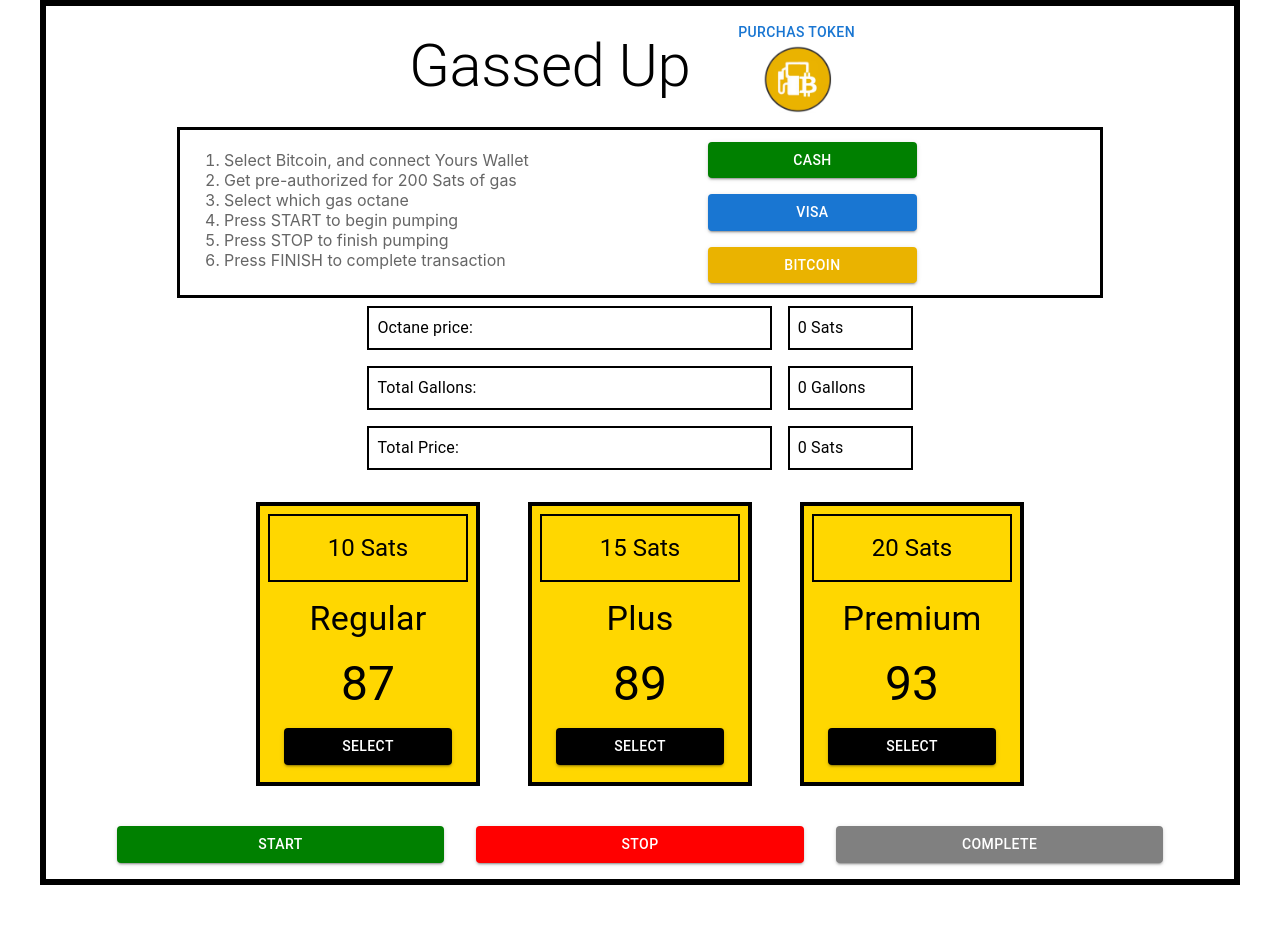
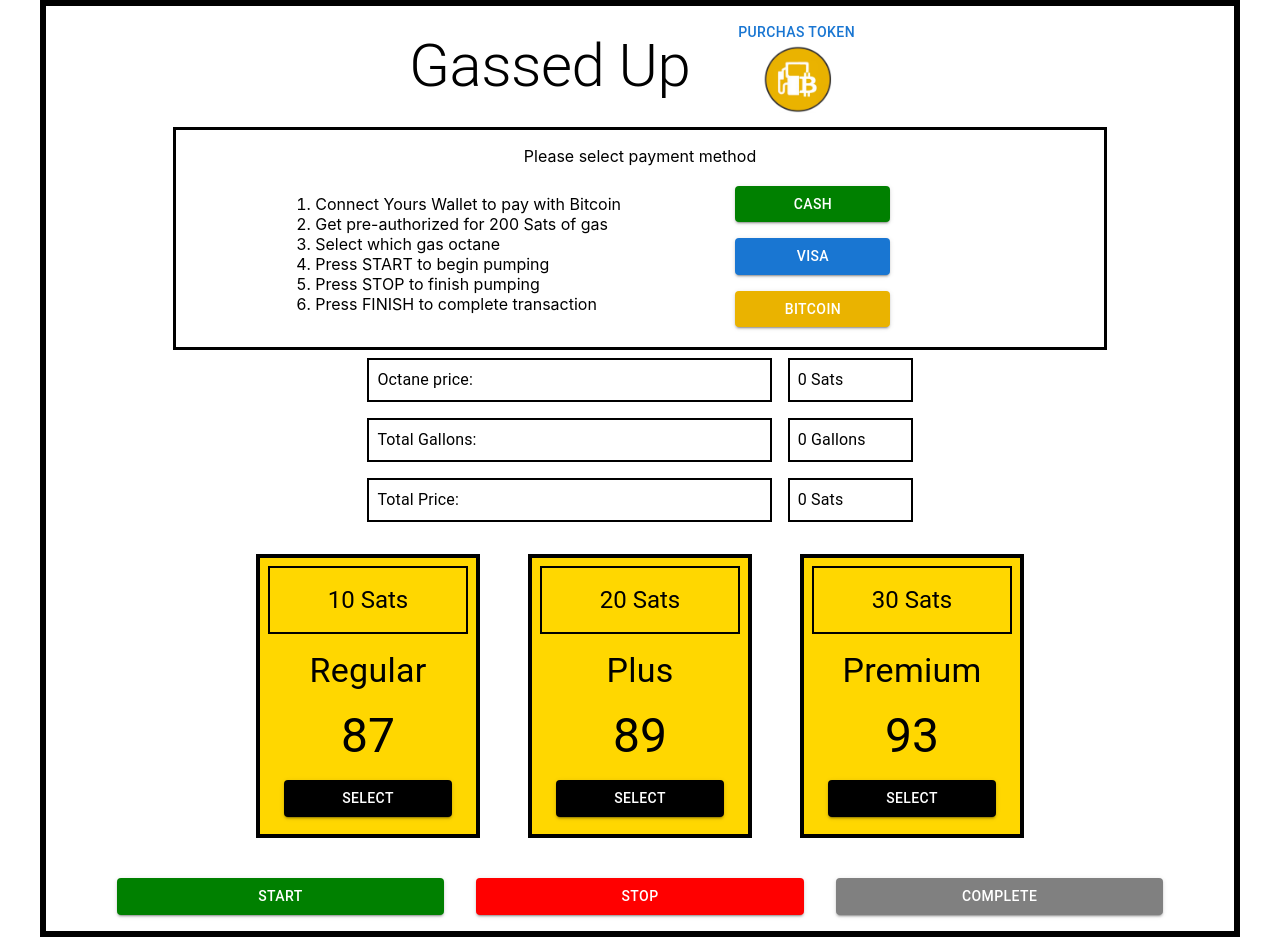
Before and after one commit to BSVArchie/GassedUp, a React (Create React App) app: page / in a window 1280 px wide. Before the commit the page ends 885 px from the top, so only its background shows below. Built offline with nearby package versions, Linux system fonts and the light colour scheme; what scrypt-ts would draw is missing.

Commit message:
added GasSation output

```diff
--- a/src/App.tsx
+++ b/src/App.tsx
@@ -82,7 +82,6 @@ const App: React.FC = () => {
       if (!isAuthenticated) {
         alert(`Buyer's Yours wallet is not connected: ${error}`)
       } else {
-        // const gassStationAddr = PubKeyHash('02eec213d43ed5be4f73af118aa5b71cad2451c674dc09375a141bab85cf2b3ab7')
 
         const buyerPubKey = PubKey(toHex(await signer.getDefaultPubKey()))
         const buyerAddress = pubKey2Addr(buyerPubKey)
@@ -117,19 +116,13 @@ const App: React.FC = () => {
             <Token/>
           </Box>
         </Box>
-        <Box width='80%' sx={{
-          border: '3px solid black',
-          color: '#666666',
-          display: 'flex',
-          justifyContent: 'center',
-          padding: '0.25rem',
-          textAlign: 'left',
-          m: 'auto',
-        }}>
+        <Box  width='80%' sx={{ border: '3px solid black', display: 'flex', flexDirection: 'column', justifyContent: 'center', m: 'auto', p: 1 }}>
+          <Box sx={{p: 1}}>{currentTxId.length > 0 ? `Current TxId: ${currentTxId}`: 'Please select payment method'}</Box>
+          <Box width='80%' sx={{ display: 'flex', justifyContent: 'center', padding: '0.25rem', textAlign: 'left', m: 'auto' }}>
             <Box>
               <ol>
                 <li>
-                Select Bitcoin, and connect Yours Wallet
+                  Connect Yours Wallet to pay with Bitcoin
                 </li>
                 <li>
                   Get pre-authorized for 200 Sats of gas
@@ -171,6 +164,9 @@ const App: React.FC = () => {
                   </DialogActions>
               </Dialog>
             </Container>
+
+          </Box>
+
         </Box>
         <GasPump currentTxId={currentTxId} amount={amount}/>
       </Container>
--- a/src/GasPump.tsx
+++ b/src/GasPump.tsx
@@ -114,6 +114,12 @@ const GasPump: React.FC<GasPumpProps> = ({ currentTxId, amount }) => {
             console.log(`result: ${result.tx.id}`)
             alert("Yay! You just got gassed up! ⛽️")
             alert(result.tx.id);
+            console.log('Octane price: ', octanePrice)
+            setOctanePrice(0)
+            console.log('Total gallons pumped: ', gallons)
+            setGallons(0)
+            console.log('Total price: ', totalPrice)
+            setTotalPrice(0)
         })
       } catch(error) {
         console.log(error)
@@ -187,7 +193,7 @@ const GasPump: React.FC<GasPumpProps> = ({ currentTxId, amount }) => {
           <Box sx={{ backgroundColor: 'gold', border: '4px solid black', display: 'flex', flexDirection: 'column', p: 1, m: 3, width: 200, height: 260 }}>
             <Box sx={{ border: '2px solid black'}}>
               <Typography variant='h5'sx={{ p: 2}}>
-                15 Sats
+                20 Sats
               </Typography>
             </Box>
             <Typography variant='h4'sx={{ p: 2 }}>
@@ -198,7 +204,7 @@ const GasPump: React.FC<GasPumpProps> = ({ currentTxId, amount }) => {
             </Typography>
             <Button variant="contained" sx={{ m: 2, bgcolor: 'black', "&:hover": { bgcolor: 'black' } }}
               disabled={areButtonsDisabled}
-              onClick={() => setPrice(15)}>
+              onClick={() => setPrice(20)}>
                 Select
             </Button>
           </Box>
@@ -206,7 +212,7 @@ const GasPump: React.FC<GasPumpProps> = ({ currentTxId, amount }) => {
           <Box sx={{ backgroundColor: 'gold', border: '4px solid black', display: 'flex', flexDirection: 'column', p: 1, m: 3, width: 200, height: 260 }}>
             <Box sx={{ border: '2px solid black'}}>
               <Typography variant='h5'sx={{ p: 2}}>
-                20 Sats
+                30 Sats
               </Typography>
             </Box>
             <Typography variant='h4'sx={{ p: 2}}>
@@ -217,7 +223,7 @@ const GasPump: React.FC<GasPumpProps> = ({ currentTxId, amount }) => {
             </Typography>
             <Button variant="contained" sx={{ m: 2, bgcolor: 'black', "&:hover": { bgcolor: 'black' } }}
               disabled={areButtonsDisabled}
-              onClick={() => setPrice(20)}>
+              onClick={() => setPrice(30)}>
                 Select
             </Button>
           </Box>
--- a/src/contracts/gassedupApp.ts
+++ b/src/contracts/gassedupApp.ts
@@ -32,6 +32,12 @@ export class GassedupApp extends SmartContract {
   @prop()
   readonly gasPumpPublicKey: PubKey
 
+
+  // Gas pump will send the send payment to the gas station address after each transaction
+  // This is similar to moving money from the register to a safe for security and more efficient accounting
+  @prop()
+  readonly gasStationPubKey: PubKey
+
   // Buyer is going to pay with Yours Wallet - which has PrivKey, PubKey, and Address
   // Buyer signs the initial SmartContract deploy (with the prepayment)
   @prop(true)
@@ -48,8 +54,10 @@ export class GassedupApp extends SmartContract {
     this.buyerAddress = buyerAddress
     this.prepaymentAmount = prepaymentAmount
 
+    this.gasStationPubKey = PubKey(toByteString("02735235e7a21112c33c2cad159fc9ac1c8529624ce8769580462159d1ace47a10"))
+
     // update this PublicKey with your GasPump's PubKey (see getPubKey.js)
-    this.gasPumpPublicKey = PubKey(toByteString("023d63daaf3f2c63462563a14cac33b8fb7742ff61148285fdc7a9a8bc308c75ee"))
+    this.gasPumpPublicKey = PubKey(toByteString("02bdac4af01dfdfbd98e656e254613f23c0b7c537882edca4cae95cf5bd0713997"))
   }
 
   // TODO 2: also enable Buyer to redeem the SmartContract in an exception case.
@@ -62,14 +70,15 @@ export class GassedupApp extends SmartContract {
     assert(this.checkSig(sig, this.gasPumpPublicKey), 'checkSig failed')
     assert(this.prepaymentAmount >= totalPrice, 'Error: totalPrice is more than the Buyer prepaid for')
     const buyerChange: bigint = this.prepaymentAmount - totalPrice
+
     const buyerOutput: ByteString = Utils.buildPublicKeyHashOutput(this.buyerAddress, buyerChange)
+    const gasStationOutput: ByteString = Utils.buildAddressOutput(hash160(this.gasStationPubKey), totalPrice)
 
-    let outputs = buyerOutput
+    let outputs = gasStationOutput + buyerOutput
     // build the change output back to the GasPump
     if (this.changeAmount > BigInt(0)) {
       outputs += this.buildChangeOutput()
     }
-
     assert(hash256(outputs) == this.ctx.hashOutputs, 'hash outputs do not match')
   }
 
@@ -78,20 +87,20 @@ export class GassedupApp extends SmartContract {
       options: MethodCallOptions<GassedupApp>,
       totalPrice: bigint
   ): Promise<ContractTransaction> {
-    const buyerChange: number = current.balance - Number(totalPrice)
+    const buyerChange: number = Number(current.balance) - Number(totalPrice)
     console.log('buyerChange:', buyerChange)
 
     const unsignedTx: bsv.Transaction = new bsv.Transaction()
-    .addInput(current.buildContractInput())
+    .addInput(current.buildContractInput(options.fromUTXO))
 
-    // .addOutput(
-    //     new bsv.Transaction.Output({
-    //         script: bsv.Script.fromHex(
-    //             Utils.buildPublicKeyHashScript(current.gassStationAddr)
-    //         ),
-    //         satoshis: Number(totalPrice)
-    //     })
-    // )
+    .addOutput(
+      new bsv.Transaction.Output({
+          script: bsv.Script.fromHex(
+              Utils.buildPublicKeyHashScript(hash160(current.gasStationPubKey))
+          ),
+          satoshis: Number(totalPrice)
+      })
+    )
 
     .addOutput(
       new bsv.Transaction.Output({
```
Lines whose indentation alone changed are shown as unchanged.
